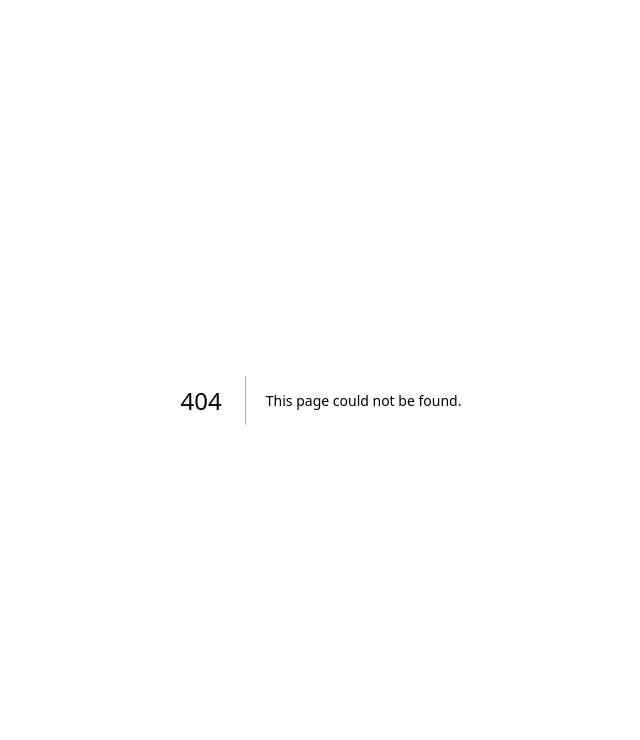
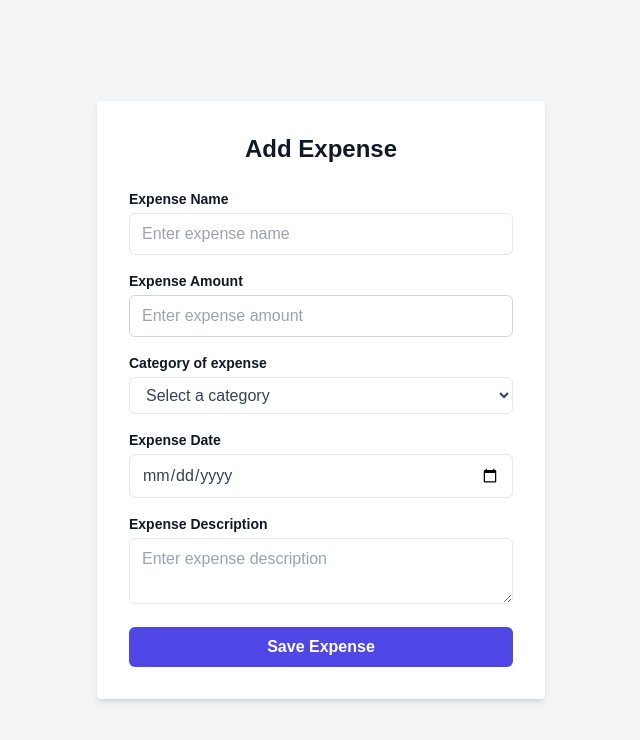
Before and after one commit to patelveep/smart-expense-tracker-frontend, a Next.js app: page /add-expense in a window 1280 px wide. Before the commit this address had no page. Shown: the top 740 px of the page, without its empty margins (319-959 px from the left). Built offline with nearby package versions, Linux system fonts and the light colour scheme.

Commit message:
Add expense and update expense form

```diff
--- /dev/null
+++ b/app/add-expense/page.tsx
@@ -0,0 +1,39 @@
+"use client"
+
+import React from 'react';
+import axios from 'axios';
+import { useRouter } from 'next/navigation';
+import ExpenseForm from '../components/ExpenseForm';
+const AddExpensePage = () => {
+  const router = useRouter();
+
+  const handleSubmit = async (data) => {
+    try {
+      const response = await axios.post('http://localhost:5000/expenses', {
+        name: data.expenseName,
+        userId: 0, // Replace with actual user ID if available
+        categoryId: data.categoryId,
+        amount: parseFloat(data.expenseAmount),
+        date: new Date(data.expenseDate).toISOString(),
+        description: data.description
+      });
+      console.log(response.data);
+      if (response.status === 200) {
+        router.push('/expenses');
+      }
+    } catch (error) {
+      console.error('There was an error!', error);
+    }
+  };
+
+  return (
+    <div className="flex items-center justify-center min-h-screen bg-gray-100">
+      <div className="w-full max-w-md p-8 space-y-6 bg-white rounded shadow-md">
+        <h2 className="text-2xl font-bold text-center text-gray-900">Add Expense</h2>
+        <ExpenseForm onSubmit={handleSubmit} />
+      </div>
+    </div>
+  );
+};
+
+export default AddExpensePage;
--- /dev/null
+++ b/app/components/ExpenseForm.tsx
@@ -0,0 +1,148 @@
+"use client"
+
+import React, { useState, useEffect } from 'react';
+
+const ExpenseForm = ({ initialData = {}, onSubmit }) => {
+  const [expenseName, setExpenseName] = useState(initialData.expenseName || '');
+  const [expenseAmount, setExpenseAmount] = useState(initialData.expenseAmount || '');
+  const [categoryId, setCategoryId] = useState(initialData.categoryId || '');
+  const [category, setCategory] = useState(initialData.category || '');
+  const [expenseDate, setExpenseDate] = useState(initialData.expenseDate || '');
+  const [description, setDescription] = useState(initialData.description || '');
+  const [amountError, setAmountError] = useState('');
+
+  const MAX_AMOUNT = 999999;
+
+  const categories = [
+    { id: 1, value: 'food', label: 'Food' },
+    { id: 2, value: 'housing', label: 'Housing' },
+    { id: 3, value: 'transportation', label: 'Transportation' },
+    { id: 4, value: 'utilities', label: 'Utilities' },
+    { id: 5, value: 'healthcare', label: 'Healthcare' },
+    { id: 6, value: 'entertainment', label: 'Entertainment' },
+    { id: 7, value: 'education', label: 'Education' },
+    { id: 8, value: 'other', label: 'Other' },
+  ];
+
+
+  const handleInput = (e) => {
+    const { id, value } = e.target;
+    if (id === 'expenseAmount') {
+      // Allow only numbers and a single decimal point
+      let validValue = value.replace(/[^0-9.]/g, '').replace(/(\..*?)\..*/g, '$1');
+      // Ensure the value does not exceed the maximum amount
+      if (parseFloat(validValue) > MAX_AMOUNT) {
+        setAmountError(`Amount cannot exceed ${MAX_AMOUNT}`);
+      } else if (parseFloat(validValue) === 0) {
+        setAmountError('Amount must be greater than 0.');
+      } else {
+        setAmountError(''); // Clear error if valid
+      }
+      setExpenseAmount(validValue);
+      e.target.value = validValue;
+    } else {
+      // Remove special characters for other inputs
+      const validValue = value.replace(/[^a-zA-Z0-9\s]/g, '');
+      e.target.value = validValue;
+      if (id === 'expenseName') setExpenseName(validValue);
+      if (id === 'description') setDescription(validValue);
+    }
+  };
+
+  const handleCategoryChange = (e) => {
+    const selectedCategory = categories.find(cat => cat.value === e.target.value);
+    setCategoryId(selectedCategory ? selectedCategory.id : '');
+    setCategory(selectedCategory ? selectedCategory.value : '');
+  };
+
+  const handleSubmit = (e) => {
+    e.preventDefault();
+    if (amountError) {
+      return; // Prevent form submission if there's an amount error
+    }
+    onSubmit({
+      expenseName,
+      expenseAmount,
+      categoryId,
+      expenseDate,
+      description
+    });
+  };
+
+  return (
+    <form className="space-y-4" onSubmit={handleSubmit}>
+      <div>
+        <label htmlFor="expenseName" className="block text-sm font-bold text-gray-900">Expense Name</label>
+        <input
+          type="text"
+          id="expenseName"
+          placeholder="Enter expense name"
+          className="w-full px-3 py-2 mt-1 border rounded-md focus:outline-none focus:ring focus:ring-indigo-200 text-gray-700"
+          value={expenseName}
+          onChange={(e) => setExpenseName(e.target.value)}
+          onInput={handleInput}
+          required
+        />
+      </div>
+      <div>
+        <label htmlFor="expenseAmount" className="block text-sm font-bold text-gray-900">Expense Amount</label>
+        <input
+          type="number"
+          id="expenseAmount"
+          placeholder="Enter expense amount"
+          className={`w-full px-3 py-2 mt-1 border rounded-md focus:outline-none focus:ring ${
+            amountError ? 'border-red-500' : 'border-gray-300'
+          } text-gray-700`}
+          value={expenseAmount}
+          onChange={(e) => setExpenseAmount(e.target.value)}
+          onInput={handleInput}
+          required
+        />
+        {amountError && <div className="text-sm text-red-700">{amountError}</div>}
+      </div>
+      <div>
+        <label htmlFor="category" className="block text-sm font-bold text-gray-900">Category of expense</label>
+        <select
+          id="category"
+          className="w-full px-3 py-2 mt-1 border rounded-md focus:outline-none focus:ring focus:ring-indigo-200 text-gray-700 bg-white"
+          value={category}
+          onChange={handleCategoryChange}
+          required
+        >
+          <option value="" disabled>Select a category</option>
+          {categories.map((cat) => (
+            <option key={cat.id} value={cat.value}>
+              {cat.label}
+            </option>
+          ))}
+        </select>
+      </div>
+      <div>
+        <label htmlFor="expenseDate" className="block text-sm font-bold text-gray-900">Expense Date</label>
+        <input
+          type="date"
+          id="expenseDate"
+          className="w-full px-3 py-2 mt-1 border rounded-md focus:outline-none focus:ring focus:ring-indigo-200 text-gray-700"
+          value={expenseDate}
+          onChange={(e) => setExpenseDate(e.target.value)}
+          required
+        />
+      </div>
+      <div>
+        <label htmlFor="description" className="block text-sm font-bold text-gray-900">Expense Description</label>
+        <textarea
+          id="description"
+          placeholder="Enter expense description"
+          className="w-full px-3 py-2 mt-1 border rounded-md focus:outline-none focus:ring focus:ring-indigo-200 text-gray-700"
+          value={description}
+          onChange={(e) => setDescription(e.target.value)}
+          onInput={handleInput}
+          required
+        />
+      </div>
+      <button type="submit" className="w-full px-4 py-2 font-bold text-white bg-indigo-600 rounded-md hover:bg-indigo-700">Save Expense</button>
+    </form>
+  );
+};
+
+export default ExpenseForm;
--- /dev/null
+++ b/app/update-expense/[id]/page.tsx
@@ -0,0 +1,61 @@
+"use client"
+
+import React, { useEffect, useState } from 'react';
+import axios from 'axios';
+import { useRouter, useParams } from 'next/navigation';
+import ExpenseForm from '../../components/ExpenseForm';
+
+const UpdateExpensePage = () => {
+  const [initialData, setInitialData] = useState(null);
+  const router = useRouter();
+  const { id: expenseId } = useParams();
+
+  useEffect(() => {
+    const fetchExpense = async () => {
+      try {
+        const response = await axios.get(`http://localhost:5000/expenses/${expenseId}`);
+        setInitialData(response.data);
+      } catch (error) {
+        console.error('There was an error fetching the expense!', error);
+      }
+    };
+
+    if (expenseId) {
+      fetchExpense();
+    }
+  }, [expenseId]);
+
+  const handleSubmit = async (data) => {
+    try {
+      const response = await axios.put(`http://localhost:5000/expenses/${expenseId}`, {
+        name: data.expenseName,
+        userId: 0, // Replace with actual user ID if available
+        categoryId: data.categoryId,
+        amount: parseFloat(data.expenseAmount),
+        date: new Date(data.expenseDate).toISOString(),
+        description: data.description
+      });
+      console.log(response.data);
+      if (response.status === 200) {
+        router.push('/expenses');
+      }
+    } catch (error) {
+      console.error('There was an error!', error);
+    }
+  };
+
+  if (!initialData) {
+    return <div>Loading...</div>;
+  }
+
+  return (
+    <div className="flex items-center justify-center min-h-screen bg-gray-100">
+      <div className="w-full max-w-md p-8 space-y-6 bg-white rounded shadow-md">
+        <h2 className="text-2xl font-bold text-center text-gray-900">Update Expense</h2>
+        <ExpenseForm initialData={initialData} onSubmit={handleSubmit} />
+      </div>
+    </div>
+  );
+};
+
+export default UpdateExpensePage;
```
